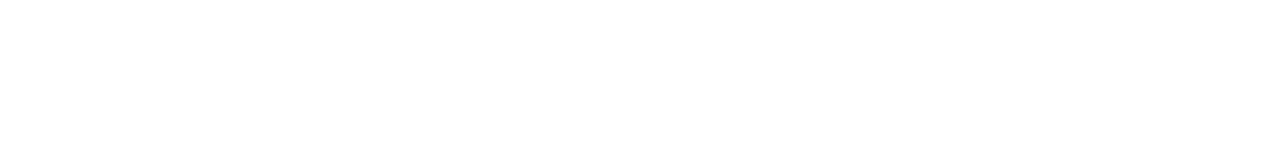
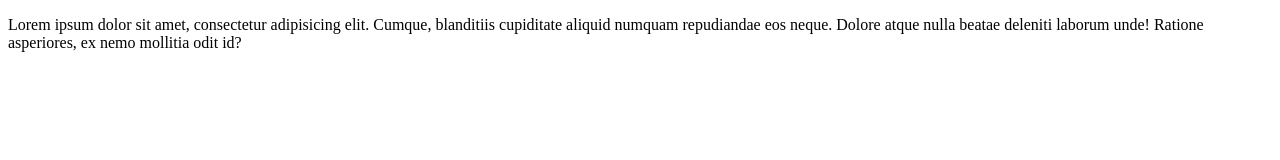
Before and after one commit to minji100/minji100.github.io, a plain HTML site: page index.html in a window 1280 px wide. Drawn offline with Linux system fonts and the light colour scheme.

Commit message:
커밍순 PSD추가

```diff
--- a/index.html
+++ b/index.html
@@ -5,6 +5,6 @@
     <title>백민지|minji.giyhub.io </title>
 </head>
 <body>
-
+    <p>Lorem ipsum dolor sit amet, consectetur adipisicing elit. Cumque, blanditiis cupiditate aliquid numquam repudiandae eos neque. Dolore atque nulla beatae deleniti laborum unde! Ratione asperiores, ex nemo mollitia odit id?</p>
 </body>
 </html>
```
Also changed, not shown: 1 other file.
